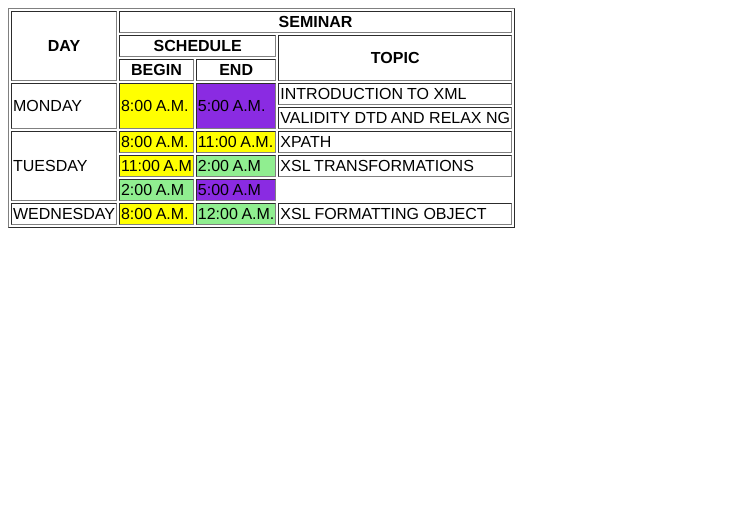
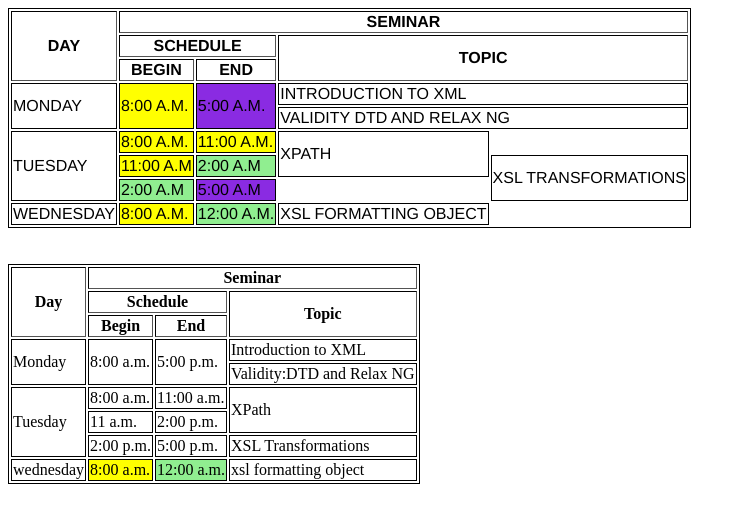
Before and after one commit to SURAJGUPTA0414/DotBatchHW-HTML, a plain HTML site: page table2.html in a window 1280 px wide. Shown: the whole page, without its empty margins (0-746 px from the left). Drawn offline with Linux system fonts and the light colour scheme.

Commit message:
modified table2

```diff
--- a/table2.html
+++ b/table2.html
@@ -21,7 +21,9 @@
         .blue{
             background-color: blueviolet;
         }
-
+       table,td,tr{
+        border: 1px solid black;
+       }
 
     </style>
 </head>
@@ -57,12 +59,12 @@
                 <td rowspan="3">tuesday</td>
                 <td class="yellow">8:00 a.m.</td>
                 <td class="yellow">11:00 a.m.</td>
-                <td rowspan="1.5">xpath</td>
+                <td rowspan="2">xpath</td>
             </tr>
             <tr>
                 <td class="yellow">11:00 a.m</td>
-                <td class="green">2:00 a.m</td>
-                <td rowspan="1.5" >xsl transformations</td>
+                <td class="green" >2:00 a.m</td>
+                <td rowspan="2">xsl transformations</td>
             </tr>
             <tr>
                 <td class="green">2:00 a.m</td>
@@ -76,6 +78,47 @@
             <td>xsl formatting object</td>
         </tfoot>
     </table>
+ <br><br>
+
+    <table border="2">
+        <tr>
+            <th rowspan="3">Day</th>
+            <th colspan="3">Seminar</th>
+        </tr>
+        <tr>
+            <th colspan="2">Schedule</th>
+            <th rowspan="2">Topic</th>
+        </tr>
+        <tr><th>Begin</th><th>End</th></tr>
+        <tr>
+            <td rowspan="2">Monday</td>
+            <td rowspan="2">8:00 a.m.</td>
+            <td rowspan="2">5:00 p.m.</td>
+            <td>Introduction to XML</td>
+        </tr>
+        <tr><td>Validity:DTD and Relax NG</td></tr>
+        <tr>
+            <td rowspan="3">Tuesday</td>
+            <td>8:00 a.m.</td>
+            <td>11:00 a.m.</td>
+            <td rowspan="2">XPath</td>
+        </tr>
+        <tr>
+            <td>11 a.m.</td>
+            <td>2:00 p.m.</td>
+        </tr>
+        <tr>
+            <td>2:00 p.m.</td>
+            <td>5:00 p.m.</td>
+            <td rowspan="2">XSL Transformations</td>
+        </tr>
+        <tfoot>
+            <td>wednesday</td>
+            <td class="yellow">8:00 a.m.</td>
+            <td class="green">12:00 a.m.</td>
+            <td>xsl formatting object</td>
+        </tfoot>
+    </table>
 </body>
 
 </html>
```
